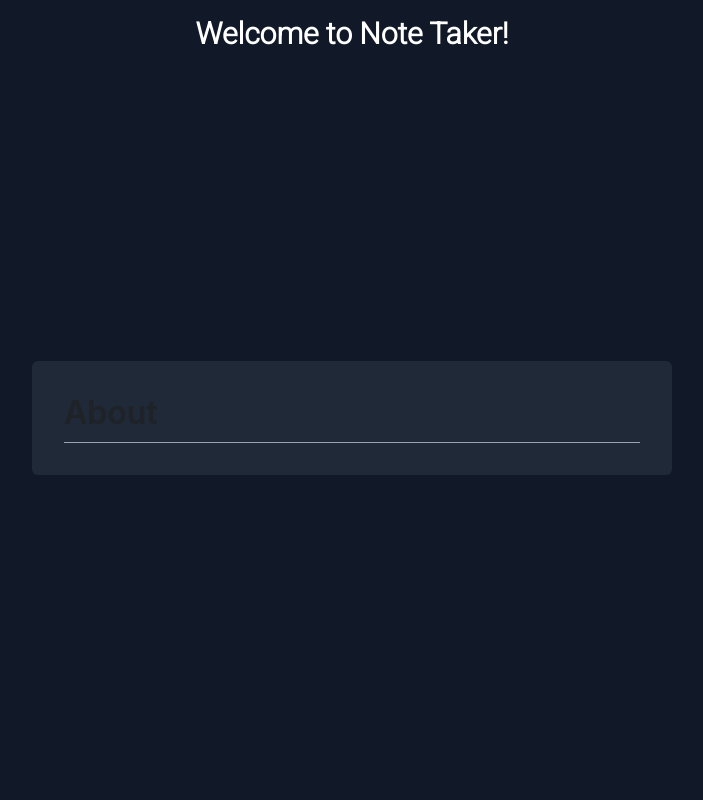
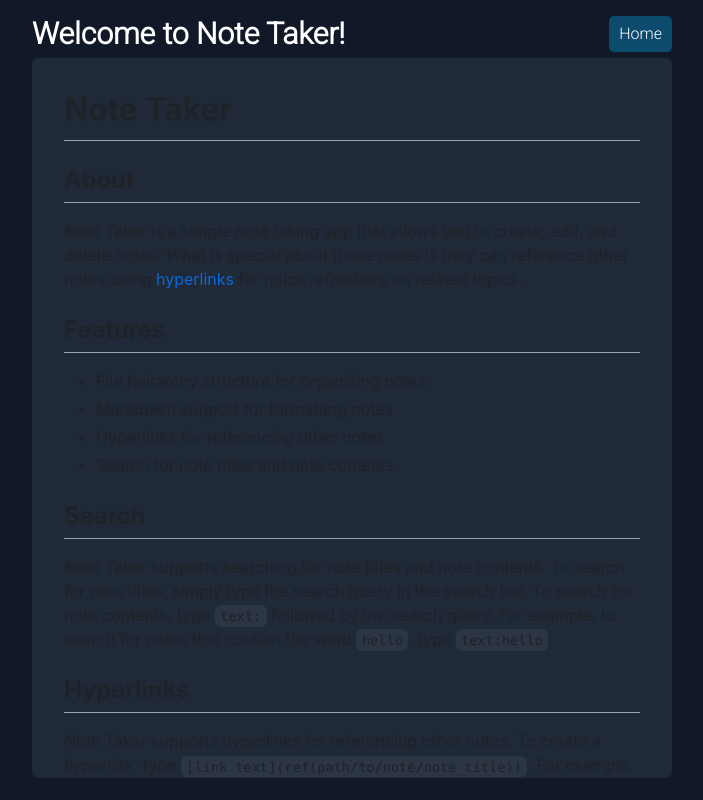
Before and after one commit to tanndlin/NoteTaker, a React (Create React App) app: page /about in a window 1280 px wide. Shown: the whole page, without its empty margins (288-991 px from the left). Built offline with nearby package versions, Linux system fonts and the light colour scheme; the HTML template or start-up script is replaced by a standard one.

Commit message:
About Page finished

```diff
--- /dev/null
+++ b/src/globals.d.ts
@@ -0,0 +1 @@
+declare module '*.md';
--- a/src/index.scss
+++ b/src/index.scss
@@ -56,3 +56,11 @@ input[type='text'] {
 ::-webkit-scrollbar-thumb:hover {
   background: #555;
 }
+
+.markdown-body {
+  background-color: transparent !important;
+
+  &>ul {
+    list-style: outside;
+  }
+}
--- a/src/pages/about/AboutPage.tsx
+++ b/src/pages/about/AboutPage.tsx
@@ -3,16 +3,51 @@ import ReactMarkdown from 'react-markdown';
 import 'github-markdown-css';
 
 const AboutPage = () => {
+    const markdownContent = `
+# Note Taker
+## About
+Note Taker is a simple note taking app that allows you to create, edit, and
+delete notes. What is special about these notes is they can reference other
+notes using [hyperlinks](https://en.wikipedia.org/wiki/Hyperlink) for quick
+refreshers on related topics.
+
+## Features
+- File heirarchy structure for organizing notes
+- Markdown support for formatting notes
+- Hyperlinks for referencing other notes
+- Search for note titles and note contents
+
+## Search
+Note Taker supports searching for note titles and note contents. To search for
+note titles, simply type the search query in the search bar. To search for note
+contents, type \`text:\` followed by the search query. For example, to search
+for notes that contain the word \`hello\`, type \`text:hello\`.
+
+## Hyperlinks
+Note Taker supports hyperlinks for referencing other notes. To create a
+hyperlink, type \`[link text](ref(path/to/note/note_title))\`. For example, to create a
+hyperlink to a note titled \`Hello World\` in the directory \`first\`, type
+\`[Text Here](ref(/first/Hello_World)\`. Note that the note title is case sensitive.
+The result will look like this: [Text Here](#).
+You can also manually make a reference by copying the url of the note and
+pasting it into the hyperlink.
+`;
+
     return (
         <main className="flex flex-col h-full">
-            <h1 className="text-3xl text-center font-bold">
-                Welcome to Note Taker!
-            </h1>
+            <span className="mx-auto w-1/2 flex justify-between">
+                <h1 className="text-3xl text-center font-bold">
+                    Welcome to Note Taker!
+                </h1>
+                <button onClick={() => (window.location.href = '/')}>
+                    Home
+                </button>
+            </span>
 
             <article className="flex h-full">
-                <section className="m-auto w-1/2 bg-secondary p-8 rounded-md">
+                <section className="m-auto w-1/2 bg-secondary p-8 rounded-md max-h-[90vh] overflow-auto">
                     <ReactMarkdown className="markdown-body">
-                        # About
+                        {markdownContent}
                     </ReactMarkdown>
                 </section>
             </article>
--- a/src/pages/edit/EditNote.scss
+++ b/src/pages/edit/EditNote.scss
@@ -6,10 +6,6 @@ a {
         color: lighten($color: rgb(24, 122, 179), $amount: 20);
         text-decoration: underline;
     }
-}
-
-.markdown-body {
-    background-color: transparent !important;
 }
 
 #editPageContainer {
--- a/src/pages/home/HomePage.tsx
+++ b/src/pages/home/HomePage.tsx
@@ -112,13 +112,17 @@ const HomePage = (props: HomePageProps) => {
         <main className="container mx-auto h-full p-8 flex flex-col">
             <header className="flex justify-between">
                 <h1 className="text-4xl font-bold">Home</h1>
-                <button onClick={handleNew}>New Note</button>
+                <a className="text-xl" href="/about">
+                    About
+                </a>
             </header>
             <article className="bg-secondary w-full min-h-1/2 my-auto p-4 rounded-md">
                 <header className="flex justify-between mb-8">
                     <h2 className="text-xl">Notes</h2>
                     <div className="flex gap-4">
-                        <FoldingOptions {...{ openStates, setOpenStates }} />
+                        <FoldingOptions
+                            {...{ openStates, setOpenStates, handleNew }}
+                        />
                         <input
                             className="rounded-md px-2 py-1"
                             type="text"
--- a/src/pages/home/components/FoldingOptions.tsx
+++ b/src/pages/home/components/FoldingOptions.tsx
@@ -3,6 +3,7 @@ import React from 'react';
 type FolderOptionsProps = {
     openStates: { [key: string]: boolean };
     setOpenStates: (openStates: { [key: string]: boolean }) => void;
+    handleNew: () => void;
 };
 
 const FoldingOptions = (props: FolderOptionsProps) => {
@@ -24,6 +25,22 @@ const FoldingOptions = (props: FolderOptionsProps) => {
 
     return (
         <span className="flex justify-between gap-4">
+            <button className="bg-transparent" onClick={props.handleNew}>
+                <svg
+                    xmlns="http://www.w3.org/2000/svg"
+                    fill="none"
+                    viewBox="0 0 24 24"
+                    strokeWidth={1.5}
+                    stroke="currentColor"
+                    className="w-6 h-6"
+                >
+                    <path
+                        strokeLinecap="round"
+                        strokeLinejoin="round"
+                        d="M12 4.5v15m7.5-7.5h-15"
+                    />
+                </svg>
+            </button>
             <button className="bg-transparent" onClick={expandAll}>
                 <svg
                     xmlns="http://www.w3.org/2000/svg"
```
Also changed, not shown: src/pages/about/about.md (added, +3 -0 lines).
